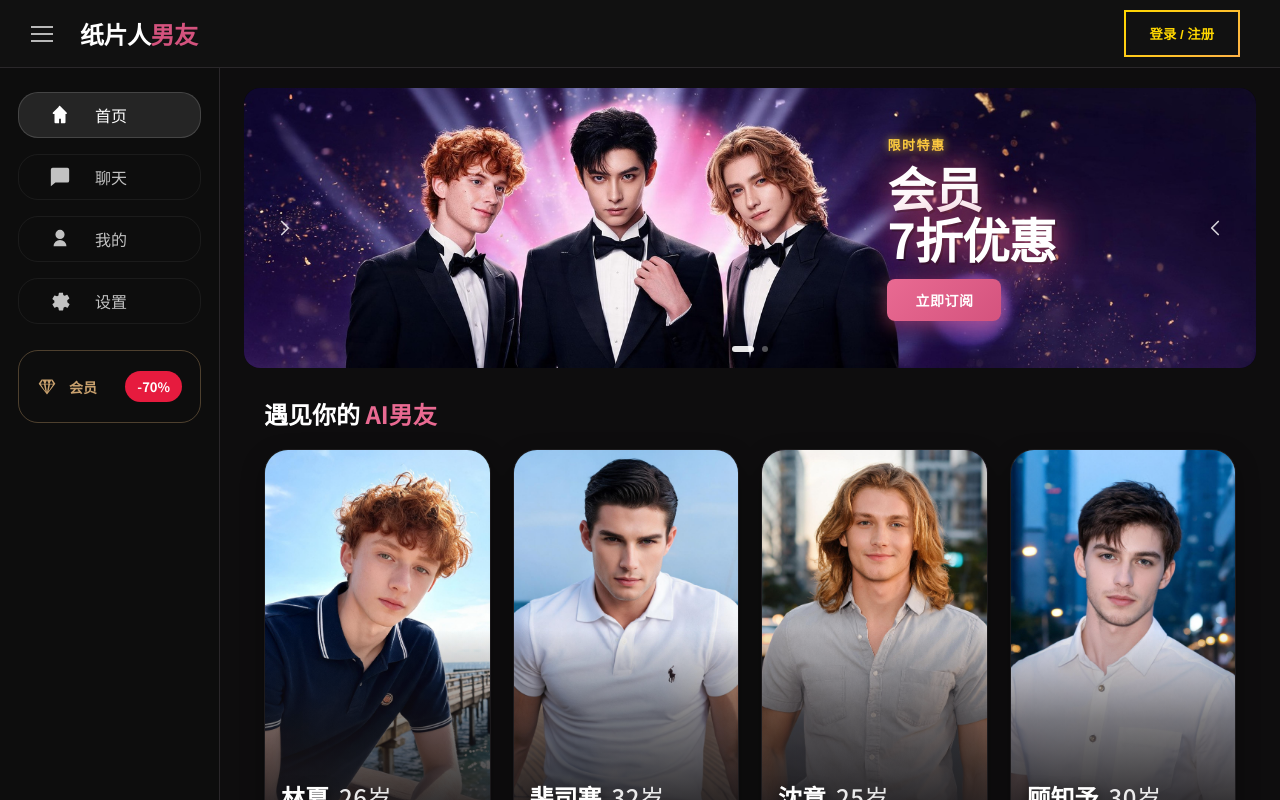
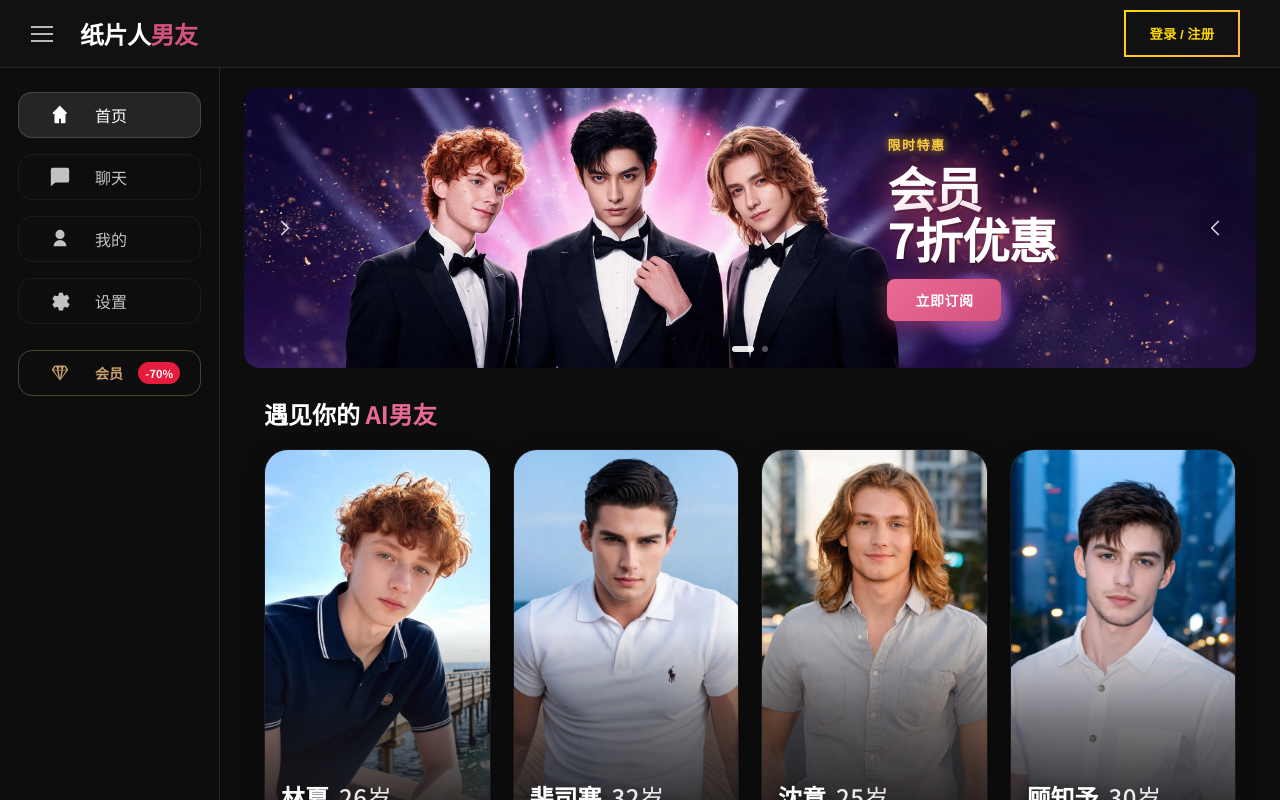
Before and after one commit to miatbekadiko-ux/zhi-pian-ren-nan-you-qizhong, a Next.js app: page / in a window 1280 px wide. Built offline with nearby package versions, Linux system fonts and the light colour scheme; no server answers.

Commit message:
单独的图标模式已改完

```diff
--- a/src/components/Sidebar.tsx
+++ b/src/components/Sidebar.tsx
@@ -122,7 +122,7 @@ export function Sidebar({ active, locked = false, onVipClick }: SidebarProps) {
             onMouseLeave={() => setHovered(null)}
             style={{
               width: '100%', display: 'flex', alignItems: 'center', gap: 14,
-              padding: '1px 20px', borderRadius: 20,
+              padding: '1px 20px', borderRadius: 14,
               background: overlay ? 'rgba(255,255,255,0.10)' : 'transparent',
               border: overlay ? '1px solid rgba(255,255,255,0.15)' : '1px solid rgba(255,255,255,0.06)',
               cursor: locked ? 'default' : 'pointer',
@@ -187,16 +187,18 @@ export function Sidebar({ active, locked = false, onVipClick }: SidebarProps) {
         </div>
       ) : (
         <div
-          style={{ marginTop: 10, padding: '20px 18px', borderRadius: 20, background: vipHovered ? 'rgba(255,255,255,0.10)' : 'transparent', border: `1.5px solid ${vipHovered ? 'rgba(201,161,110,0.7)' : 'rgba(201,161,110,0.35)'}`, display: 'flex', alignItems: 'center', justifyContent: 'space-between', gap: 12, cursor: 'pointer', transition: 'background 0.2s ease, border 0.2s ease', flexShrink: 0 }}
+          style={{ marginTop: 10, padding: '1px 20px', borderRadius: 14, background: vipHovered ? 'rgba(255,255,255,0.10)' : 'transparent', border: `1.5px solid ${vipHovered ? 'rgba(201,161,110,0.7)' : 'rgba(201,161,110,0.35)'}`, display: 'flex', alignItems: 'center', justifyContent: 'space-between', gap: 12, cursor: 'pointer', transition: 'background 0.2s ease, border 0.2s ease', flexShrink: 0 }}
           onClick={() => onVipClick ? onVipClick() : router.push('/settings')}
           onMouseEnter={() => setVipHovered(true)}
           onMouseLeave={() => setVipHovered(false)}
         >
-          <div style={{ display: 'flex', alignItems: 'center', gap: 12 }}>
-            <Icon name="gem" size={20} color="#C9A16E" />
+          <div style={{ display: 'flex', alignItems: 'center', gap: 14 }}>
+            <div style={{ width: 42, height: 42, borderRadius: 14, display: 'flex', alignItems: 'center', justifyContent: 'center', flexShrink: 0 }}>
+              <Icon name="gem" size={20} color="#C9A16E" />
+            </div>
             <span style={{ fontSize: 14, fontWeight: 700, color: '#C9A16E', whiteSpace: 'nowrap' }}>会员</span>
           </div>
-          <span style={{ padding: '6px 12px', borderRadius: 999, background: '#E61B3E', color: '#fff', fontSize: 13, fontWeight: 700, whiteSpace: 'nowrap' }}>-70%</span>
+          <span style={{ padding: '3px 7px', borderRadius: 999, background: '#E61B3E', color: '#fff', fontSize: 11, fontWeight: 700, whiteSpace: 'nowrap' }}>-70%</span>
         </div>
       )}
     </div>
```
